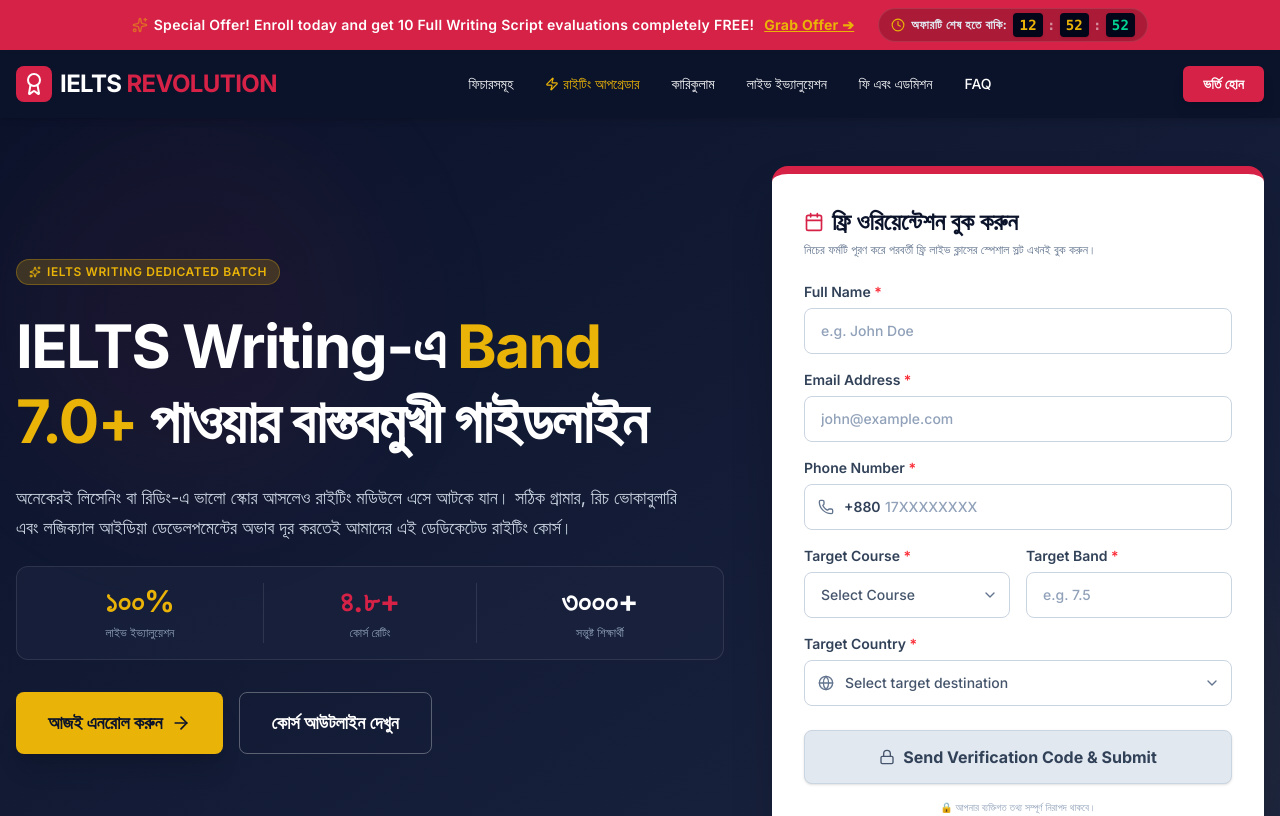
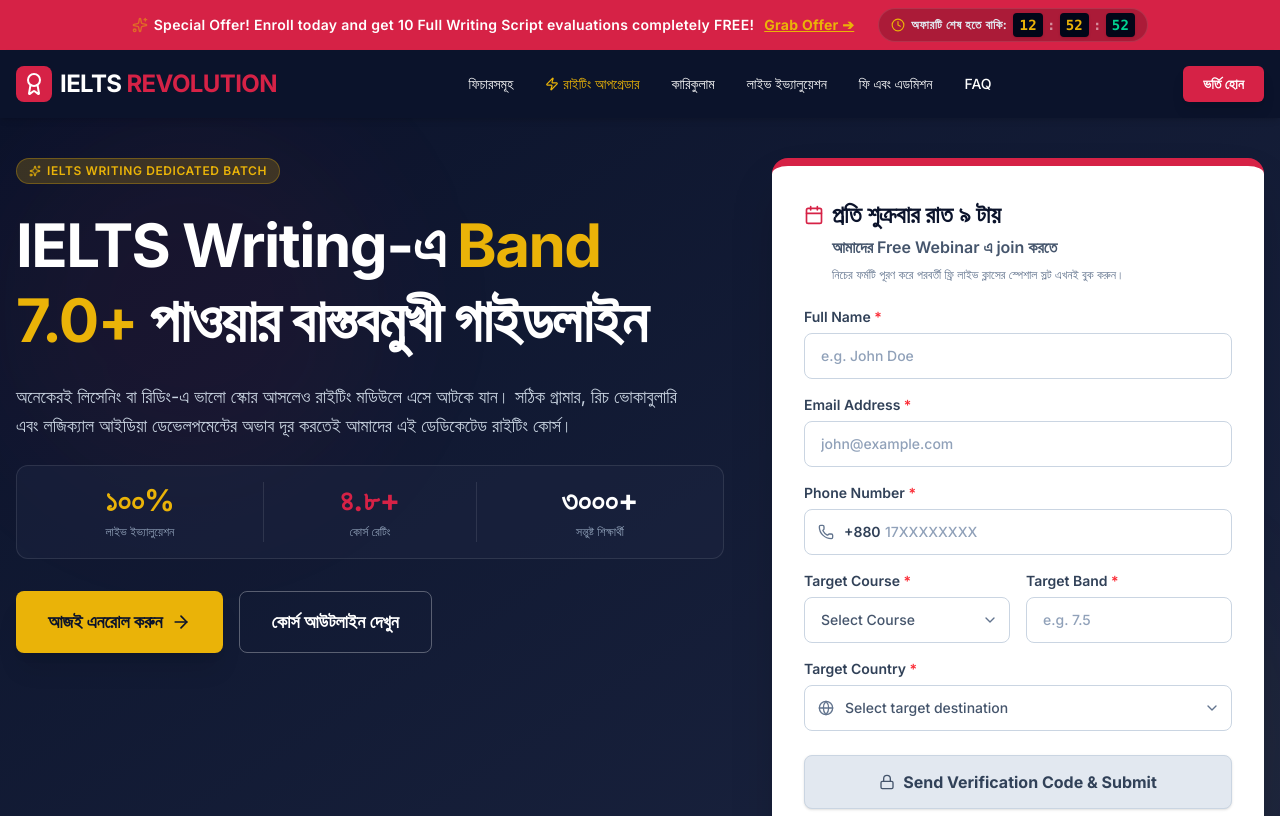
Before and after one commit to mrsaidulh/landing-page-l, a React (Vite) app: page / in a window 1280 px wide. Shown: the top 816 px of the page. Built offline with nearby package versions, Linux system fonts and the light colour scheme.

Commit message:
chore: update security and SEO configurations
- Rotate default admin credentials
- Implement site-wide SEO metadata
- Adjust hero section layout for improved display

```diff
--- a/index.html
+++ b/index.html
@@ -3,7 +3,25 @@
   <head>
     <meta charset="UTF-8" />
     <meta name="viewport" content="width=device-width, initial-scale=1.0" />
-    <title>IELTS Revolution -Writing</title>
+    <title>IELTS Revolution - Exclusive IELTS Writing Course</title>
+
+    <!-- Primary Meta Tags -->
+    <meta name="title" content="IELTS Revolution - Exclusive IELTS Writing Course" />
+    <meta name="description" content="আইইএলটিএস রাইটিং-এ কাঙ্ক্ষিত স্কোর অর্জনের সহজ সমাধান। প্রতি শুক্রবার রাত ৯ টায় আমাদের Free Webinar এ জয়েন করুন!" />
+
+    <!-- Open Graph / Facebook -->
+    <meta property="og:type" content="website" />
+    <meta property="og:url" content="https://course.ieltsrevolution.com" />
+    <meta property="og:title" content="IELTS Revolution - Exclusive IELTS Writing Course" />
+    <meta property="og:description" content="আইইএলটিএস রাইটিং-এ কাঙ্ক্ষিত স্কোর অর্জনের সহজ সমাধান। প্রতি শুক্রবার রাত ৯ টায় আমাদের Free Webinar এ জয়েন করুন!" />
+    <meta property="og:image" content="https://course.ieltsrevolution.com/assets/banner.png" />
+
+    <!-- Twitter -->
+    <meta property="twitter:card" content="summary_large_image" />
+    <meta property="twitter:url" content="https://course.ieltsrevolution.com" />
+    <meta property="twitter:title" content="IELTS Revolution - Exclusive IELTS Writing Course" />
+    <meta property="twitter:description" content="আইইএলটিএস রাইটিং-এ কাঙ্ক্ষিত স্কোর অর্জনের সহজ সমাধান। প্রতি শুক্রবার রাত ৯ টায় আমাদের Free Webinar এ জয়েন করুন!" />
+    <meta property="twitter:image" content="https://course.ieltsrevolution.com/assets/banner.png" />
   </head>
   <body>
     <div id="root"></div>
--- a/server.ts
+++ b/server.ts
@@ -154,8 +154,8 @@
   // Admin login API
   app.post("/api/admin/login", (req, res) => {
     const { username, password } = req.body;
-    const expectedUser = process.env.ADMIN_USERNAME || "admin";
-    const expectedPass = process.env.ADMIN_PASSWORD || "admin123";
+    const expectedUser = process.env.ADMIN_USERNAME || "administrator";
+    const expectedPass = process.env.ADMIN_PASSWORD || "Maailulp1$%";
 
     if (username === expectedUser && password === expectedPass) {
       res.json({ success: true, token: "admin-auth-token-xyz-123" });
--- a/src/App.tsx
+++ b/src/App.tsx
@@ -751,12 +751,12 @@
       </header>
 
       {/* Hero Section */}
-      <section id="hero-section" className="bg-gradient-to-br from-navy-primary to-navy-secondary text-white pt-8 pb-12 md:pt-10 md:pb-16 lg:pt-12 lg:pb-16 relative overflow-hidden">
+      <section id="hero-section" className="bg-gradient-to-br from-navy-primary to-navy-secondary text-white pt-6 pb-12 md:pt-8 md:pb-16 lg:pt-10 lg:pb-16 relative overflow-hidden">
         {/* Abstract Background Accents */}
         <div className="absolute top-0 left-0 w-96 h-96 bg-accent-red/5 rounded-full blur-3xl pointer-events-none"></div>
         <div className="absolute bottom-0 right-0 w-96 h-96 bg-accent-gold/5 rounded-full blur-3xl pointer-events-none"></div>
 
-        <div className="container mx-auto px-4 grid lg:grid-cols-12 gap-12 items-center relative z-10">
+        <div className="container mx-auto px-4 grid lg:grid-cols-12 gap-12 items-start relative z-10">
 
           {/* Hero Content Left */}
           <div className="lg:col-span-7 space-y-6">
@@ -813,10 +813,16 @@
               {!bookingSubmitted ? (
                 <>
                   <div className="mb-6">
-                    <h3 className="text-2xl font-bold text-navy-primary flex items-center gap-2">
-                      <Calendar className="w-5 h-5 text-accent-red" /> ফ্রি ওরিয়েন্টেশন বুক করুন
+                    <h3 className="text-xl md:text-2xl font-bold text-navy-primary leading-snug">
+                      <span className="flex items-center gap-2">
+                        <Calendar className="w-5 h-5 text-accent-red shrink-0" />
+                        <span>প্রতি শুক্রবার রাত ৯ টায়</span>
+                      </span>
+                      <span className="block text-sm md:text-base text-slate-600 font-semibold pl-7 mt-1">
+                        আমাদের Free Webinar এ join করতে
+                      </span>
                     </h3>
-                    <p className="text-slate-500 text-xs mt-1">
+                    <p className="text-slate-500 text-xs mt-2 pl-7">
                       {isOtpSent
                         ? "আপনার মোবাইল ওটিপি যাচাইকরণ সম্পন্ন করুন।"
                         : "নিচের ফর্মটি পূরণ করে পরবর্তী ফ্রি লাইভ ক্লাসের স্পেশাল স্লট এখনই বুক করুন।"}
@@ -1928,7 +1934,7 @@
             <span className="text-xs font-semibold text-slate-400 tracking-wider">এই কোর্সটি বন্ধুদের সাথে শেয়ার করুন:</span>
             <div className="flex items-center gap-3">
               <a
-                href={`https://www.facebook.com/sharer/sharer.php?u=${encodeURIComponent('https://ieltsrevolution.com')}`}
+                href={`https://www.facebook.com/sharer/sharer.php?u=${encodeURIComponent('https://course.ieltsrevolution.com')}&quote=${encodeURIComponent('IELTS Revolution - Exclusive IELTS Writing Course! আইইএলটিএস রাইটিং-এ কাঙ্ক্ষিত স্কোর অর্জনের সহজ সমাধান। প্রতি শুক্রবার রাত ৯ টায় আমাদের Free Webinar এ জয়েন করতে ভিজিট করুন!')}`}
                 target="_blank"
                 rel="noopener noreferrer"
                 className="p-2.5 rounded-full bg-[#1877F2]/10 text-[#1877F2] hover:bg-[#1877F2] hover:text-white transition duration-300 border border-[#1877F2]/20 flex items-center justify-center shadow-sm"
@@ -1938,7 +1944,7 @@
                 <Facebook className="w-4 h-4" />
               </a>
               <a
-                href={`https://www.linkedin.com/sharing/share-offsite/?url=${encodeURIComponent('https://ieltsrevolution.com')}`}
+                href={`https://www.linkedin.com/sharing/share-offsite/?url=${encodeURIComponent('https://course.ieltsrevolution.com')}`}
                 target="_blank"
                 rel="noopener noreferrer"
                 className="p-2.5 rounded-full bg-[#0A66C2]/10 text-[#0A66C2] hover:bg-[#0A66C2] hover:text-white transition duration-300 border border-[#0A66C2]/20 flex items-center justify-center shadow-sm"
@@ -1949,7 +1955,7 @@
               </a>
               <button
                 onClick={() => {
-                  navigator.clipboard.writeText(window.location.href || 'https://ieltsrevolution.com');
+                  navigator.clipboard.writeText('https://course.ieltsrevolution.com');
                   setCopiedShare(true);
                   setTimeout(() => setCopiedShare(false), 2000);
                 }}
--- a/src/components/AdminPanel.tsx
+++ b/src/components/AdminPanel.tsx
@@ -336,7 +336,7 @@
               </form>
 
               <div className="mt-8 border-t border-slate-800 pt-4 text-center">
-                <span className="text-[10px] text-slate-500 font-mono">Default credentials listed in .env.example file. (admin / admin123)</span>
+                <span className="text-[10px] text-slate-500 font-mono">Default credentials listed in .env.example file. (administrator / Maailulp1$%)</span>
               </div>
             </div>
           </div>
```
Also changed, not shown: 1 other file (tests, documents, lock files or other folders).
